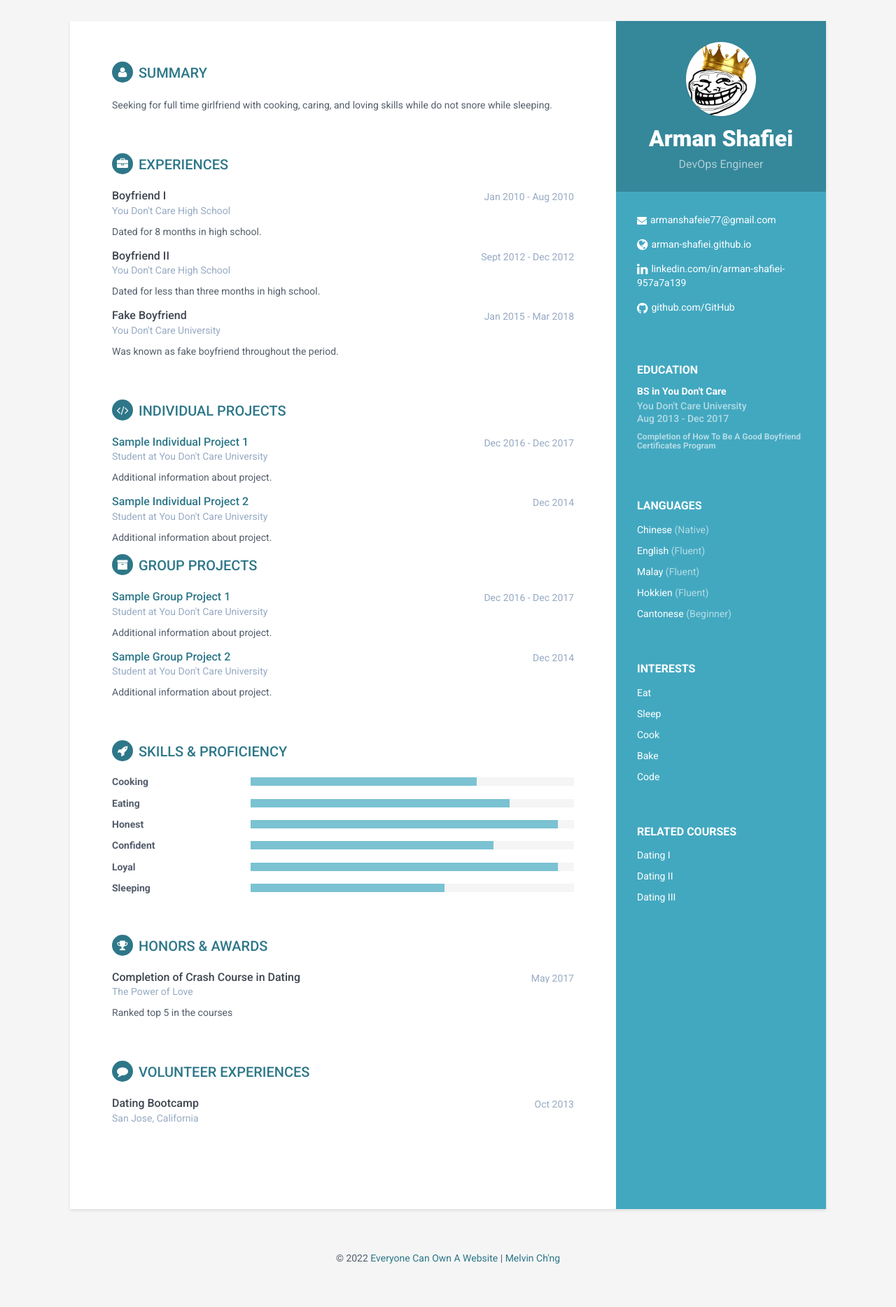
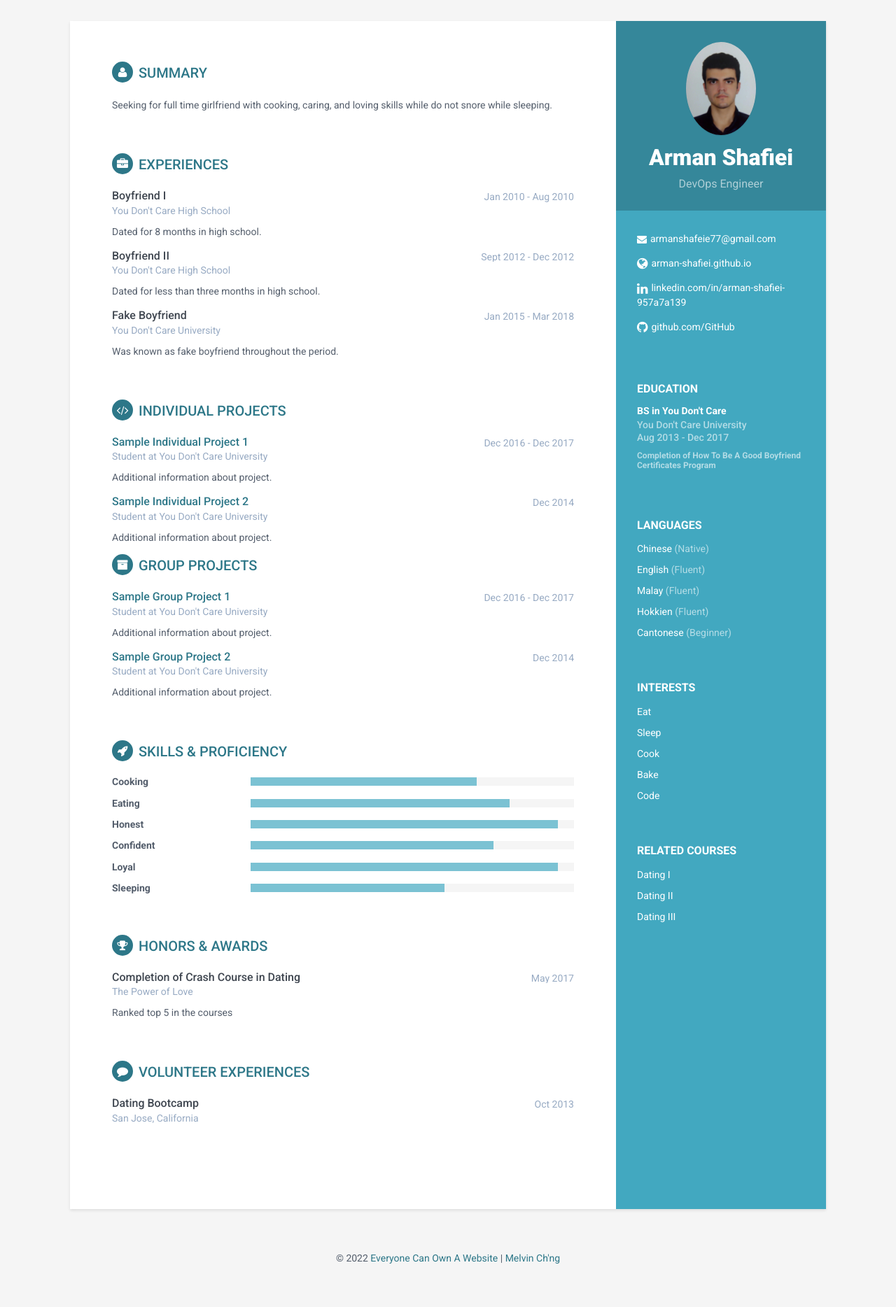
Before and after one commit to arman-shafiei/page, a Jekyll site: the page built from cv.html, in a window 1280 px wide. Shown: the whole page at 70% size. Built offline with Jekyll 4.4.1, drawn with Linux system fonts in a browser that asks for light colours.

Commit message:
added profile

```diff
--- a/_config.yml
+++ b/_config.yml
@@ -14,7 +14,7 @@ baseurl: ''
 # Index page and Profile Information
 name: Arman Shafiei
 tagline: DevOps Engineer
-pic: profile.png # profile.png can be found at /assets/images/profile.png
+pic: profile.jpg # profile.png can be found at /assets/images/profile.png
 description: DevOps Engineer
 #description_tiny: 'Home: +60-4 | Studied: +1-408 | Work: +60-3'
 email: armanshafeie77@gmail.com
```
Also changed, not shown: assets/images/profile.jpg (added), assets/images/profile.png (deleted).
